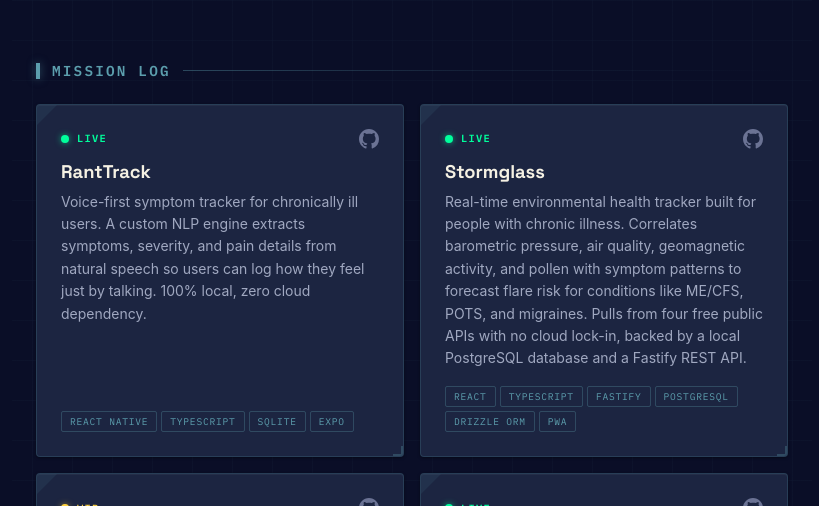
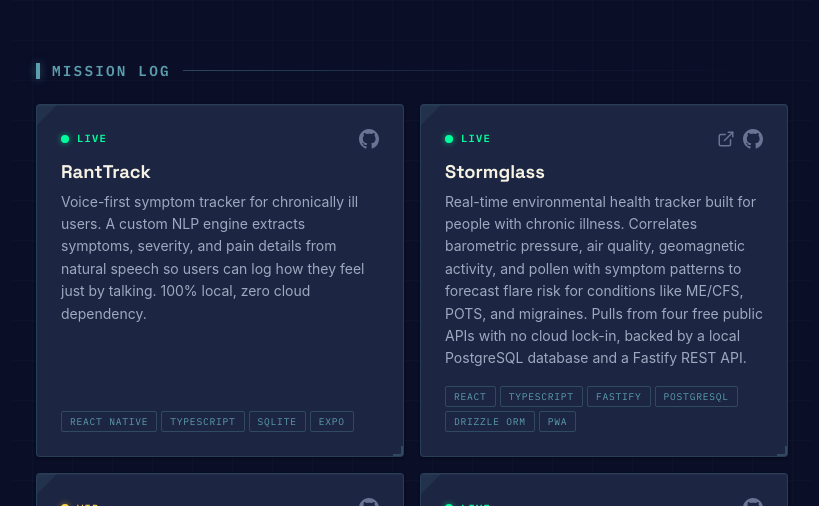
Before and after one commit to k8thompson134/portfolio, a Next.js app: page / in a window 1280 px wide. Shown: the part 1000-1506 px from the top of the page, without its empty margins (228-1047 px from the left). Built offline with nearby package versions, Linux system fonts and the light colour scheme; a web font is replaced by a local one.

Commit message:
Adding live url to project card

```diff
--- a/src/app/page.tsx
+++ b/src/app/page.tsx
@@ -40,7 +40,7 @@ export default function Home() {
             description="Real-time environmental health tracker built for people with chronic illness. Correlates barometric pressure, air quality, geomagnetic activity, and pollen with symptom patterns to forecast flare risk for conditions like ME/CFS, POTS, and migraines. Pulls from four free public APIs with no cloud lock-in, backed by a local PostgreSQL database and a Fastify REST API."
             tech={['React', 'TypeScript', 'Fastify', 'PostgreSQL', 'Drizzle ORM', 'PWA']}
             status="live"
-            href="https://mystormglass.xyz"
+            liveUrl="https://mystormglass.xyz"
             github="https://github.com/k8thompson134/Stormglass"
           />
           <ProjectCard
--- a/src/components/ProjectCard.module.scss
+++ b/src/components/ProjectCard.module.scss
@@ -74,13 +74,37 @@
   }
 }
 
+.headerIcons {
+  display: flex;
+  align-items: center;
+  gap: $space-2;
+  z-index: 3;
+}
+
+.liveIcon {
+  color: $text-muted;
+  transition: color $transition-fast;
+  display: flex;
+  align-items: center;
+  justify-content: center;
+
+  &:hover {
+    color: $led-green;
+    filter: drop-shadow(0 0 4px rgba($led-green, 0.5));
+  }
+
+  svg {
+    width: 18px;
+    height: 18px;
+  }
+}
+
 .githubIcon {
   color: $text-muted;
   transition: color $transition-fast;
   display: flex;
   align-items: center;
   justify-content: center;
-  z-index: 3; // Above card link
 
   &:hover {
     color: $nixie-orange;
--- a/src/components/ProjectCard.tsx
+++ b/src/components/ProjectCard.tsx
@@ -10,6 +10,7 @@ interface ProjectCardProps {
   status: 'live' | 'wip' | 'archived';
   href?: string;
   github?: string;
+  liveUrl?: string;
 }
 
 export default function ProjectCard({
@@ -19,6 +20,7 @@ export default function ProjectCard({
   status,
   href,
   github,
+  liveUrl,
 }: ProjectCardProps) {
   return (
     <article className={styles.card}>
@@ -29,6 +31,23 @@ export default function ProjectCard({
       <header className={styles.header}>
         <span className={`${styles.led} ${styles[status]}`}>{status.toUpperCase()}</span>
 
+        <div className={styles.headerIcons}>
+          {liveUrl && (
+            <a
+              href={liveUrl}
+              className={styles.liveIcon}
+              target="_blank"
+              rel="noopener noreferrer"
+              aria-label={`Visit ${title} live site`}
+              title="Visit Live Site"
+            >
+              <svg viewBox="0 0 24 24" xmlns="http://www.w3.org/2000/svg" fill="none" stroke="currentColor" strokeWidth="2" strokeLinecap="round" strokeLinejoin="round">
+                <path d="M18 13v6a2 2 0 0 1-2 2H5a2 2 0 0 1-2-2V8a2 2 0 0 1 2-2h6" />
+                <polyline points="15 3 21 3 21 9" />
+                <line x1="10" y1="14" x2="21" y2="3" />
+              </svg>
+            </a>
+          )}
           {github && (
             <a
               href={github}
@@ -43,6 +62,7 @@ export default function ProjectCard({
               </svg>
             </a>
           )}
+        </div>
       </header>
 
       <h3 className={styles.title}>{title}</h3>
```
Lines whose indentation alone changed are shown as unchanged.
